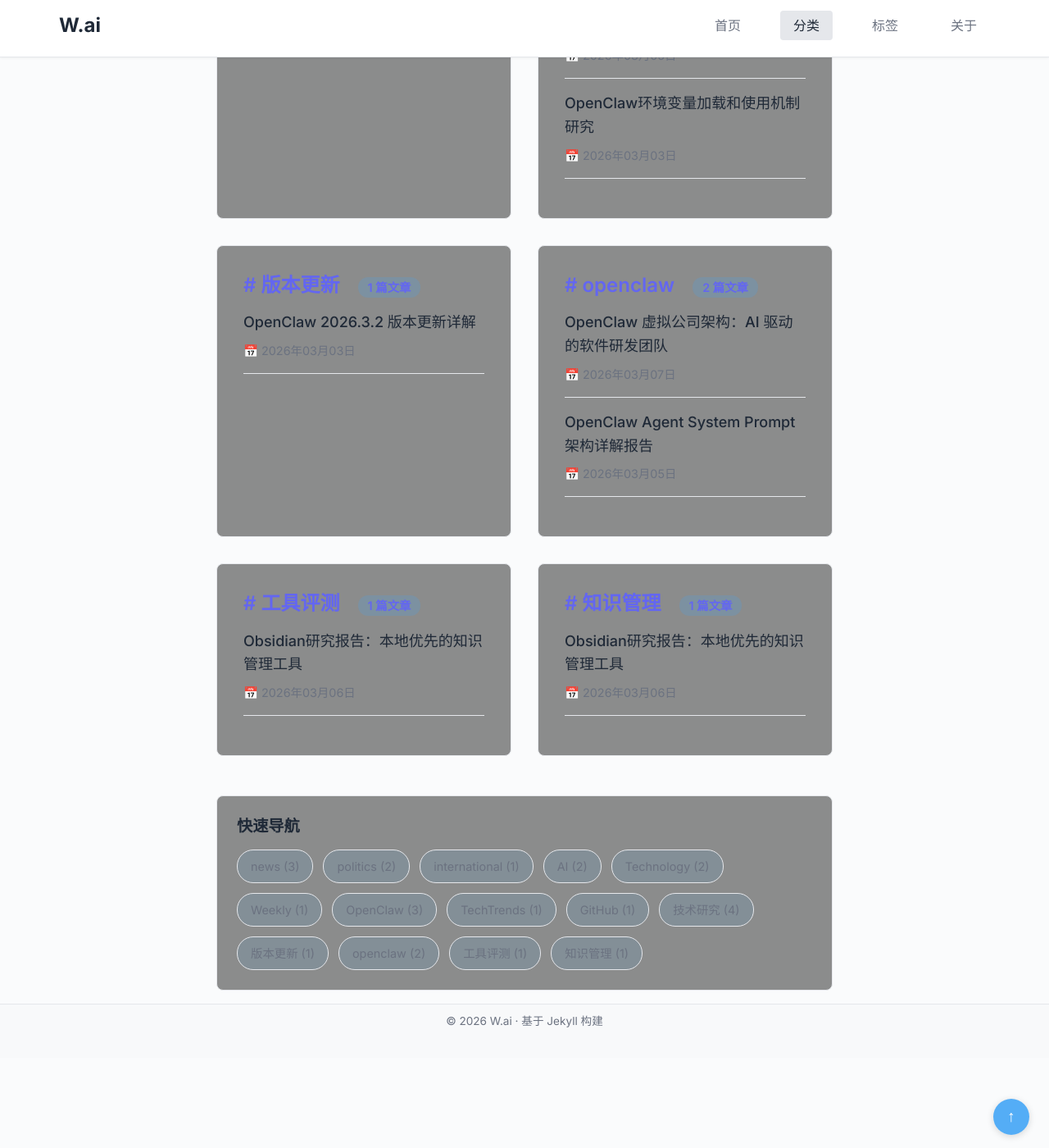
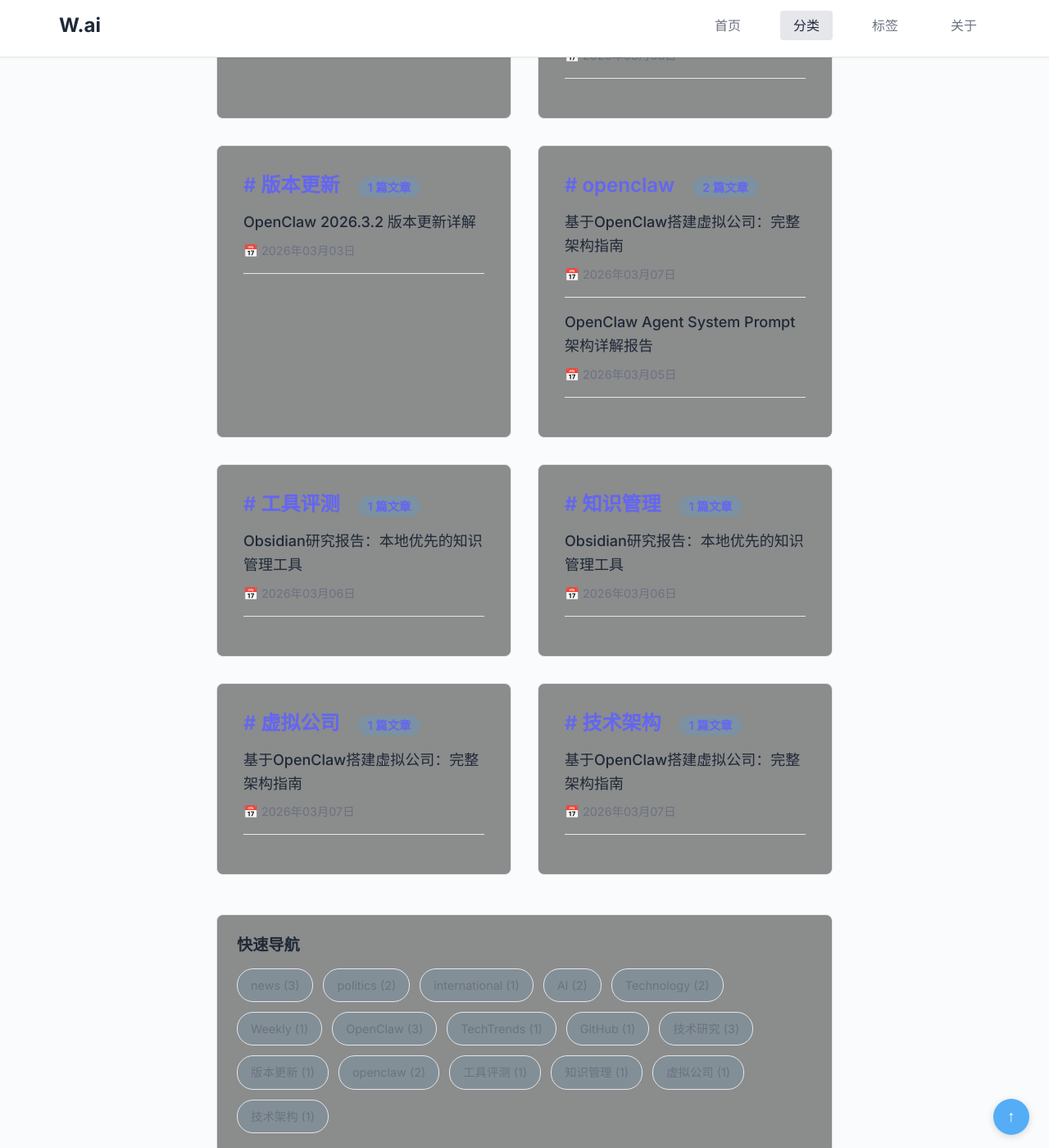
Before and after one commit to wujiaming88/wujiaming88.github.io, a Jekyll site: the page built from categories.html, in a window 1280 px wide and 1400 px high, scrolled down 2169 px. Shown: the whole window at 82% size. Built offline with Jekyll 4.4.1, drawn with Linux system fonts in a browser that asks for light colours; some of the changed lines change nothing that is shown; some of the changed text lies outside the part shown.

Commit message:
添加虚拟公司研究博客文章

````diff
--- a/_posts/2026-03-07-openclaw-virtual-company.md
+++ b/_posts/2026-03-07-openclaw-virtual-company.md
@@ -1,262 +1,240 @@
 ---
 layout: post
-title:  "OpenClaw 虚拟公司架构：AI 驱动的软件研发团队"
-date:   2026-03-07 14:09:00 +0800
-categories: openclaw 技术研究
-tags: [openclaw, ai-agents, software-development, architecture]
+title:  "基于OpenClaw搭建虚拟公司：完整架构指南"
+date:   2026-03-07 14:10:00 +0800
+categories: openclaw 虚拟公司 技术架构
+tags: [openclaw, 虚拟公司, 多Agent协作, 团队协作]
 header:
   overlay_image: https://images.unsplash.com/photo-1497366216548-37526070297c?w=1200&h=400&fit=crop
   overlay_filter: 0.6
-  caption: "Virtual Company"
+  caption: "Virtual Company - AI-Powered Team Collaboration"
 ---
 
-# OpenClaw 虚拟公司架构：AI 驱动的软件研发团队
+# 基于OpenClaw搭建虚拟公司：完整架构指南
 
 ## 一、引言
 
-在人工智能快速发展的今天，软件研发的组织形式也在经历深刻变革。OpenClaw 框架提出了一个创新的概念——**虚拟公司（Virtual Company）**：一个完全由 AI Agent 驱动的软件研发组织。本文将深入解析这一架构的设计理念、组织结构和工作流程。
+在人工智能技术飞速发展的今天，传统的软件开发模式正在经历深刻变革。OpenClaw作为新一代AI Agent协作框架，为构建虚拟公司提供了强大的技术支撑。本文将详细介绍如何基于OpenClaw搭建一个高效运转的虚拟公司，涵盖核心能力解析、架构设计、团队配置以及最佳实践。
 
-## 二、虚拟公司的核心概念
+## 二、OpenClaw核心能力解析
 
-### 2.1 什么是虚拟公司？
+### 2.1 多Agent协作系统
 
-虚拟公司是指**完全由 AI Agent 组成的软件研发团队**，每个 Agent 扮演特定的角色，协同完成从需求分析到产品交付的完整软件生命周期。
+OpenClaw的核心优势在于其强大的多Agent协作能力。与传统的单一AI助手不同，OpenClaw支持构建由多个专业化Agent组成的团队，每个Agent具备独特的角色和技能。
 
-### 2.2 虚拟公司的核心特征
+**Agent通信协议**：OpenClaw定义了标准化的Agent间通信格式，包括消息类型（request、update、review、report、decision）、任务ID追踪、优先级控制等。这种设计使得Agent之间能够像真实团队一样高效协作。
 
-1. **角色化**：每个 Agent 有明确的职责分工
-2. **流程化**：遵循标准化的软件工程流程
-3. **协作化**：Agent 之间通过结构化消息进行沟通
-4. **自主化**：在各自职责范围内自主决策
+**任务分发机制**：框架采用智能任务分发策略，根据任务类型、Agent能力和当前负载自动分配工作。通过结构化的任务格式（TASK_ID、TITLE、OWNER、DESCRIPTION、INPUT、OUTPUT、DEPENDENCIES、PRIORITY、STATUS），确保每个任务都能准确传达需求和期望结果。
 
-## 三、组织架构
+**状态同步**：所有Agent的工作状态实时同步，main管理器可以随时掌握团队进度，及时调整资源配置和优先级。
 
-### 3.1 层级结构
+### 2.2 通讯集成能力
 
-```
-Owner（所有者）
-    ↓
-main（小帅）- 团队管理器
-    ↓
-├── wairesearch - 系统架构师
-├── waidesign - UI/UX 设计师
-├── waicode - 高级软件工程师
-└── waiqa - 质量保障工程师
+OpenClaw的通讯集成是其区别于其他框架的重要特性。目前已支持多种主流通讯渠道：
+
+- **Telegram**：支持群组对话、私聊、机器人交互
+- **Discord**：适合社区运营和团队协作
+- **Slack**：企业级团队沟通
+- **iMessage**：苹果生态用户的首选
+- **WhatsApp**：国际化的通讯需求
+
+这种多渠道集成使得虚拟公司能够通过统一的入口与外界交互，同时保持消息的完整性和可追溯性。不同的通讯渠道可以服务于不同的业务场景：Telegram用于快速沟通，Discord用于社区运营，Slack用于企业协作。
+
+### 2.3 任务管理系统
+
+OpenClaw内置了完整的任务生命周期管理系统，覆盖从需求提出到交付完成的全过程。
+
+**任务状态流转**：任务经历pending（待处理）→ in_progress（进行中）→ review（审核中）→ done（已完成）四个阶段。每个阶段都有明确的任务所有者和交付标准。
+
+**Bug追踪流程**：当测试发现缺陷时，waiqa生成详细的bug报告（包含BUG_ID、SEVERITY、STEPS、EXPECTED、ACTUAL、LOGS），随后waicode负责修复，最后由waiqa验证并关闭。这种流程化的bug管理确保了产品质量。
+
+**架构评审流程**：对于重大技术决策，遵循main → wairesearch → architecture proposal → owner approval → development的流程，确保技术选型的科学性和合理性。
+
+## 三、虚拟公司架构设计
+
+### 3.1 整体架构概览
+
+基于OpenClaw的虚拟公司采用分层架构设计，从上到下依次为：
+
+**通讯接入层**：负责接收来自不同渠道的用户请求，进行预处理后传递给核心调度层。
+
+**核心调度层（main Agent）**：作为虚拟公司的“大脑”，负责理解用户意图、拆解任务、协调资源、管理进度。它维护着整个团队的运行状态，是人机协作的关键枢纽。
+
+**专业Agent层**：根据业务需求配置的专业化Agent团队，每个Agent都有明确的职责边界和专业能力。
+
+**工具与技能层**：Agent执行任务时可调用的工具集合，包括文件操作、代码执行、浏览器控制、通讯发送等。
+
+**基础设施层**：支撑整个系统运行的底层服务，包括LLM API、消息队列、状态存储等。
+
+### 3.2 核心组件详解
+
+**Agent注册与配置**：每个Agent需要明确定义其角色描述、能力边界、可用工具集。在OpenClaw的配置文件中，可以通过角色定义（Role）、系统提示（System Prompt）、技能列表（Skills）来塑造Agent的行为模式。
+
+**工作空间管理**：每个Agent都有独立的工作空间，用于存储临时文件、中间产物和个人配置。工作空间的设计既保证了Agent的隔离性，又便于必要时进行跨Agent的文件共享。
+
+**消息总线**：Agent之间的所有通信都通过消息总线进行转发。这种设计有几个好处：解耦Agent之间的依赖、支持消息的持久化和重试、便于监控和审计。
+
+**上下文管理**：OpenClaw维护着丰富的上下文信息，包括项目上下文（PROJECT.md、AGENTS.md、SOUL.md、TOOLS.md、IDENTITY.md、USER.md）、会话历史、任务状态等。这些上下文为Agent提供了执行任务所需的完整信息。
+
+## 四、Agent团队配置
+
+### 4.1 团队角色定义
+
+根据AGENTS.md的定义，虚拟公司配置了以下核心角色：
+
+**main - 执行助手与团队经理**
+
+作为团队的核心协调者，main承担着多重职责：管理团队成员之间的沟通、将用户请求转化为结构化任务、分配任务给合适的Agent、监控项目进度、协调Agent间的协作、跟踪任务生命周期、向用户汇报进展。
+
+main是用户与整个团队交互的唯一入口，它屏蔽了内部的复杂性，让用户只需关注“做什么”，而不必关心“怎么做”。
+
+**waicode - 高级软件工程师**
+
+waicode是团队的主力开发者，专注于后端开发、前端开发、客户端开发、API实现以及调试优化。在工作流程中，waicode接收来自main的开发任务，完成代码编写后交给waiqa进行测试。
+
+waicode的专业能力使其能够处理从简单的功能实现到复杂的系统设计等各种开发任务。它与wairesearch紧密配合，确保技术方案的可落地性。
+
+**waidesign - UI/UX设计师**
+
+waidesign负责视觉设计和用户体验相关的工作，包括界面设计、交互流程设计、视觉资源创作、设计系统维护等。在产品开发流程中，waidesign的输出是waicode进行前端开发的重要输入。
+
+好的设计不仅关乎美观，更直接影响产品的可用性和用户满意度。waidesign通过专业的设计思维，为虚拟公司产出高品质的用户界面。
+
+**wairesearch - 系统架构师与研究员**
+
+wairesearch专注于系统架构设计和技术研究。在收到需要架构评估的任务后，它会分析问题、评估技术选项、提出推荐方案并说明理由。
+
+技术研究能力是wairesearch的独特价值，它帮助虚拟公司跟踪技术发展趋势，评估新技术方案的可行性，为技术决策提供支撑。
+
+**waiqa - 质量保证工程师**
+
+waiqa负责产品质量把控，包括功能测试、回归测试、质量验证、缺陷报告、发布验证等。它的严格测试是产品交付前的最后一道防线。
+
+waiqa的工作遵循结构化的测试流程，从测试计划到缺陷报告再到验证关闭，形成完整的质量闭环。
+
+### 4.2 团队协作模式
+
+虚拟公司的标准工作流程遵循经典的瀑布模型：需求 → 架构 → 设计 → 开发 → 测试 → 交付。每个阶段都有明确的负责Agent和交付物。
+
+当用户提出需求后，main首先理解需求并评估复杂度，然后按照流程依次调动相应的Agent。简单需求可能只需main和waicode即可完成，复杂需求则需要完整的团队协作。
+
+团队协作遵循以下原则：
+
+- **清晰的任务传递**：每个任务的输入、输出、依赖关系都明确定义
+- **明确的职责边界**：每个Agent只负责自己的专业领域
+- **及时的进度同步**：任务状态变化实时更新到main
+- **有效的问题升级**：当Agent遇到无法解决的问题时，及时向main报告
+
+## 五、搭建步骤与最佳实践
+
+### 5.1 环境准备
+
+搭建虚拟公司的第一步是准备运行环境。OpenClaw支持多种部署方式：
+
+**基础环境要求**：
+- Node.js 18+
+- npm 或 yarn
+- Git
+- 支持的LLM API密钥（OpenAI、OpenRouter、Anthropic等）
+
+**安装步骤**：
+
+```bash
+# 克隆OpenClaw仓库
+git clone https://github.com/openclaw/openclaw.git
+cd openclaw
+
+# 安装依赖
+npm install
+
+# 配置环境变量
+cp .env.example .env
+# 编辑.env文件，填入API密钥
+
+# 启动服务
+npm start
 ```
 
-### 3.2 角色职责
+### 5.2 Agent配置
 
-#### main — 团队管理器
-- 负责与 Owner 沟通
-- 分解项目需求
-- 分配任务给各个 Agent
-- 跟踪项目进度
-- 协调解决问题
-- 生成进度报告
+Agent的配置是搭建虚拟公司的核心步骤。每个Agent都需要精心设计其角色定义和系统提示。
 
-#### wairesearch — 系统架构师
-- 评估技术方案
-- 设计系统架构
-- 分析技术可行性
-- 确保可扩展性和可维护性
-
-#### waidesign — UI/UX 设计师
-- 设计用户界面
-- 创建交互流程
-- 定义视觉系统
-- 产出设计规范
-
-#### waicode — 软件工程师
-- 实现软件功能
-- 编写和维护代码
-- 构建 API 和服务
-- 集成前端和后端
-- 调试和优化性能
-
-#### waiqa — 质量保障工程师
-- 测试实现的功能
-- 验证需求是否满足
-- 报告缺陷
-- 验证发布版本
-
-## 四、工作流程
-
-### 4.1 标准研发流程
-
+**配置文件结构**：
 ```
-需求分析 (Requirement)
-    ↓
-架构设计 (Architecture)
-    ↓
-产品设计 (Design)
-    ↓
-开发实现 (Development)
-    ↓
-测试验证 (Testing)
-    ↓
-产品交付 (Delivery)
+workspace/
+├── AGENTS.md          # Agent角色定义
+├── SOUL.md           # 核心原则
+├── TOOLS.md          # 工具配置
+├── IDENTITY.md       # Agent身份
+├── USER.md           # 用户交互规则
+└── skills/           # 技能目录
 ```
 
-### 4.2 流程详解
+**AGENTS.md编写要点**：
+- 清晰定义每个Agent的角色名称、职责范围
+- 明确Agent之间的协作关系和通信协议
+- 规定任务流转规则和状态管理方式
 
-1. **需求阶段**：Owner 将目标传达给 main
-2. **架构阶段**：wairesearch 设计系统架构和技术选型
-3. **设计阶段**：waidesign 产出 UI 和交互设计
-4. **开发阶段**：waicode 实现系统
-5. **测试阶段**：waiqa 验证功能和稳定性
-6. **交付阶段**：main 向 Owner 报告完成情况
+**系统提示优化**：
+系统提示直接影响Agent的表现。建议遵循以下原则：
+- 明确具体：避免模糊的描述，用具体的例子说明期望行为
+- 结构化：使用标题、列表等格式提高可读性
+- 迭代优化：根据实际表现持续调整提示内容
 
-## 五、通信协议
+### 5.3 通讯渠道配置
 
-### 5.1 Agent 间通信格式
+根据业务需求选择合适的通讯渠道：
 
-所有 Agent 之间的通信采用结构化消息格式：
+```yaml
+# config.yaml 示例
+channels:
+  telegram:
+    enabled: true
+    bot_token: "${TELEGRAM_BOT_TOKEN}"
+    allowed_chats:
+      - group_id: -1001234567890
+        name: "虚拟公司团队"
 
-```
-FROM: agent_id
-TO: agent_id
-TASK_ID: task-xxxx
-TYPE: request | update | review | report | decision
-CONTENT: 消息内容
+  discord:
+    enabled: true
+    bot_token: "${DISCORD_BOT_TOKEN}"
+    guild_id: "${DISCORD_GUILD_ID}"
 ```
 
-### 5.2 消息类型
+### 5.4 最佳实践
 
-- **request**：任务请求
-- **update**：进度更新
-- **review**：评审请求
-- **report**：报告输出
-- **decision**：决策通知
+**实践一：清晰的职责划分**
 
-## 六、任务管理
+每个Agent应该有清晰且不重叠的职责边界。避免让多个Agent处理相同的工作，这会导致混乱和效率低下。
 
-### 6.1 任务格式
+**实践二：充分的上下文注入**
 
-每个任务都包含以下字段：
+让Agent了解项目的完整上下文，包括项目目标、历史决策、技术约束等。上下文越丰富，Agent的决策质量越高。
 
-```
-TASK_ID: task-xxxx
+**实践三：建立反馈循环**
 
-TITLE: 简短描述
+密切观察Agent的工作成果，及时给予反馈。当发现问题时，帮助Agent理解问题所在并调整行为。持续的反馈循环是提升团队效能的关键。
 
-OWNER: 分配的 Agent
+**实践四：渐进式复杂度提升**
 
-DESCRIPTION: 详细说明
+初期可以先从简单的Agent配置开始，验证基础功能后再逐步增加Agent数量和功能复杂度。这种方式有助于快速定位问题并降低风险。
 
-INPUT: 所需信息
+**实践五：安全与隐私保护**
 
-OUTPUT: 预期交付物
+在处理敏感信息时，确保遵循最佳安全实践。使用环境变量存储敏感配置，限制Agent的工具访问权限，定期审计系统日志。
 
-DEPENDENCIES: 相关任务
+**实践六：监控与日志**
 
-PRIORITY: low | medium | high | critical
+建立完善的监控体系，跟踪Agent的工作状态、响应时间、错误率等关键指标。日志不仅有助于问题排查，还能为持续优化提供数据支撑。
 
-STATUS: pending | in_progress | review | done
-```
+## 六、总结
 
-### 6.2 生命周期
+基于OpenClaw搭建虚拟公司是一个系统工程，需要从技术架构、团队配置、通讯集成等多个维度综合考虑。通过合理利用OpenClaw的多Agent协作、通讯集成和任务管理能力，可以构建出一个高效、智能、可扩展的虚拟工作团队。
 
-```
-pending → in_progress → review → done
-```
+虚拟公司的核心价值在于：将AI的强大的能力与人类的管理智慧相结合，形成人机协同的新型工作模式。在这个模式中，AI Agent负责执行专业任务，而人类则专注于决策和监督。
 
-## 七、缺陷处理流程
-
-### 7.1 缺陷报告格式
-
-```
-BUG_ID: bug-xxxx
-
-SEVERITY: critical | high | medium | low
-
-STEPS: 复现步骤
-
-EXPECTED: 期望行为
-
-ACTUAL: 实际行为
-
-LOGS: 相关日志
-```
-
-### 7.2 处理流程
-
-```
-waiqa 报告缺陷
-    ↓
-waicode 修复问题
-    ↓
-waiqa 验证修复
-    ↓
-缺陷关闭
-```
-
-## 八、架构决策机制
-
-### 8.1 决策流程
-
-```
-main 分配架构任务
-    ↓
-wairesearch 提出架构方案
-    ↓
-Owner 审核（如需要）
-    ↓
-开始开发
-```
-
-### 8.2 架构提案格式
-
-- **问题描述**：需要解决的核心问题
-- **方案选项**：可行的解决方案
-- **推荐方案**：推荐的架构选择
-- **技术论证**：技术层面的理由说明
-
-## 九、设计原则
-
-### 9.1 组织原则
-
-- **清晰**：每个角色有明确的职责
-- **结构化**：通信和输出都有规范格式
-- **高效**：减少不必要的沟通成本
-- **持续改进**：不断优化工作流程
-
-### 9.2 质量标准
-
-虚拟公司强调：
-- 清晰性（Clarity）
-- 可维护性（Maintainability）
-- 可扩展性（Scalability）
-- 可靠性（Reliability）
-
-### 9.3 运营原则
-
-- 清晰优于复杂
-- 结构优于混乱
-- 协作优于孤立
-- 执行优于空谈
-
-## 十、未来扩展
-
-虚拟公司的组织架构支持灵活扩展，未来可以添加：
-
-- **产品经理 Agent**：负责产品规划和需求管理
-- **DevOps Agent**：负责持续集成和部署
-- **安全工程师 Agent**：负责安全审计和加固
-- **数据工程师 Agent**：负责数据处理和分析
-- **增长营销 Agent**：负责产品推广和用户增长
-
-## 十一、总结
-
-OpenClaw 虚拟公司架构代表了一种全新的软件研发组织形式。通过将 AI Agent 角色化、流程化、协作化，虚拟公司能够高效地将 Owner 的想法转化为高质量的软件产品。
-
-这种架构的核心价值在于：
-1. **降低管理成本**：无需人工进行大量协调工作
-2. **提高执行效率**：Agent 可以并行工作，快速迭代
-3. **保证质量**：标准化的流程确保每个环节都有专人负责
-4. **可扩展性强**：可以灵活添加新的角色和能力
-
-随着 AI 技术的不断发展，虚拟公司将成为软件工程领域的重要趋势。OpenClaw 框架为我们提供了一个优秀的实践范例，展示了 AI 驱动软件研发的无限可能。
+随着AI技术的持续进步，虚拟公司的能力将会越来越强大。建议持续关注OpenClaw的更新，积极尝试新功能，不断优化团队配置，以最大化发挥虚拟公司的潜力。
 
 ---
 
-*本文档基于 OpenClaw 框架 Architecture 阶段的研究成果整理而成。*
+*本文由虚拟公司团队撰写，涵盖从架构设计到实践落地的完整指南。如有问题，欢迎通过Telegram与我们交流。*
````
